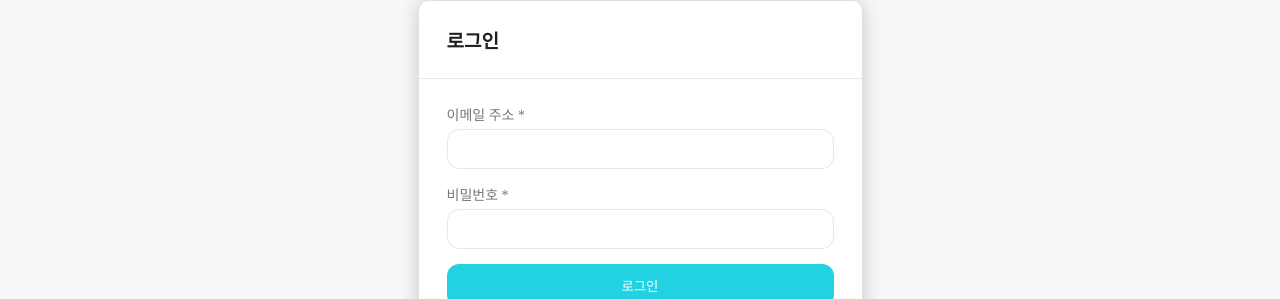
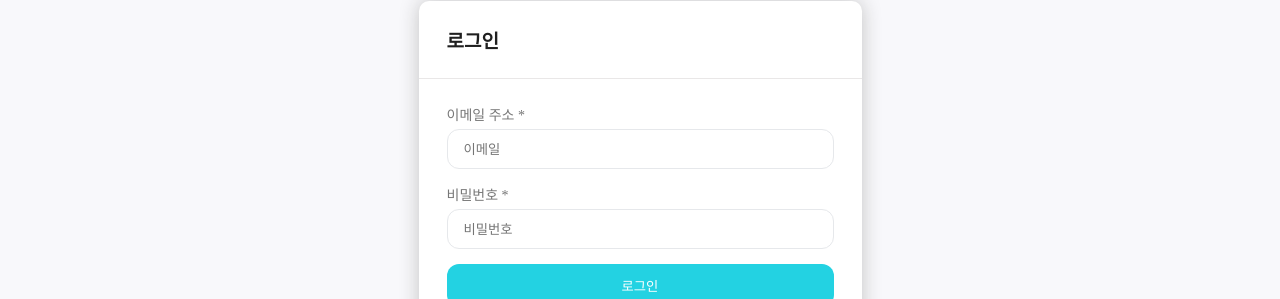
Before and after one commit to zermzerm/wtn, a Next.js app: page /accounts/login in a window 1280 px wide. Shown: the part 167-466 px from the top of the page. Built offline with nearby package versions, Linux system fonts and the light colour scheme; no server answers.

Commit message:
feat : firebase를 이용해 로그인 로직 구성

```diff
--- a/src/app/accounts/login/page.tsx
+++ b/src/app/accounts/login/page.tsx
@@ -2,15 +2,42 @@
 
 import TopGenreWrapper from "@/components/common/TopGenreWrapper";
 import {GENRE} from "@/constants/topList";
+import {signInWithEmailAndPassword} from "firebase/auth";
 import Link from "next/link";
+import {useState} from "react";
 import styled from "styled-components";
+import {auth} from "../../../../lib/firebase";
+import {FirebaseError} from "firebase/app";
+import {useRouter} from "next/navigation";
 
 export default function Login() {
+  const [email, setEmail] = useState("");
+  const [password, setPassword] = useState("");
+
+  const router = useRouter();
+
+  const handleLogin = async (e: React.FormEvent) => {
+    e.preventDefault();
+
+    try {
+      await signInWithEmailAndPassword(auth, email, password);
+      alert("로그인 성공");
+      router.push("/");
+    } catch (error) {
+      if (error instanceof FirebaseError) {
+        alert(error.message); // Firebase 에러 메시지 제공
+        console.log("error.code:", error.code);
+      } else {
+        console.error(error);
+      }
+    }
+  };
+
   return (
     <section>
       <TopGenreWrapper list={GENRE} />
       <LoginContainer>
-        <LoginForm>
+        <LoginForm onSubmit={handleLogin}>
           <LoginHeader>로그인</LoginHeader>
           <hr
             style={{
@@ -21,13 +48,21 @@ export default function Login() {
           <LoginMain>
             <InputWrapper>
               <InputLabel>이메일 주소 *</InputLabel>
-              <LoginInput />
+              <LoginInput
+                type="email"
+                onChange={(e) => setEmail(e.target.value)}
+                placeholder="이메일"
+              />
             </InputWrapper>
             <InputWrapper>
               <InputLabel>비밀번호 *</InputLabel>
-              <LoginInput />
+              <LoginInput
+                type="password"
+                onChange={(e) => setPassword(e.target.value)}
+                placeholder="비밀번호"
+              />
             </InputWrapper>
-            <LoginButton>로그인</LoginButton>
+            <LoginButton type="submit">로그인</LoginButton>
             <LoginFooter>
               <p>
                 계정이 없으신가요? <RegisterLink href="/accounts/register">회원가입</RegisterLink>을
```
